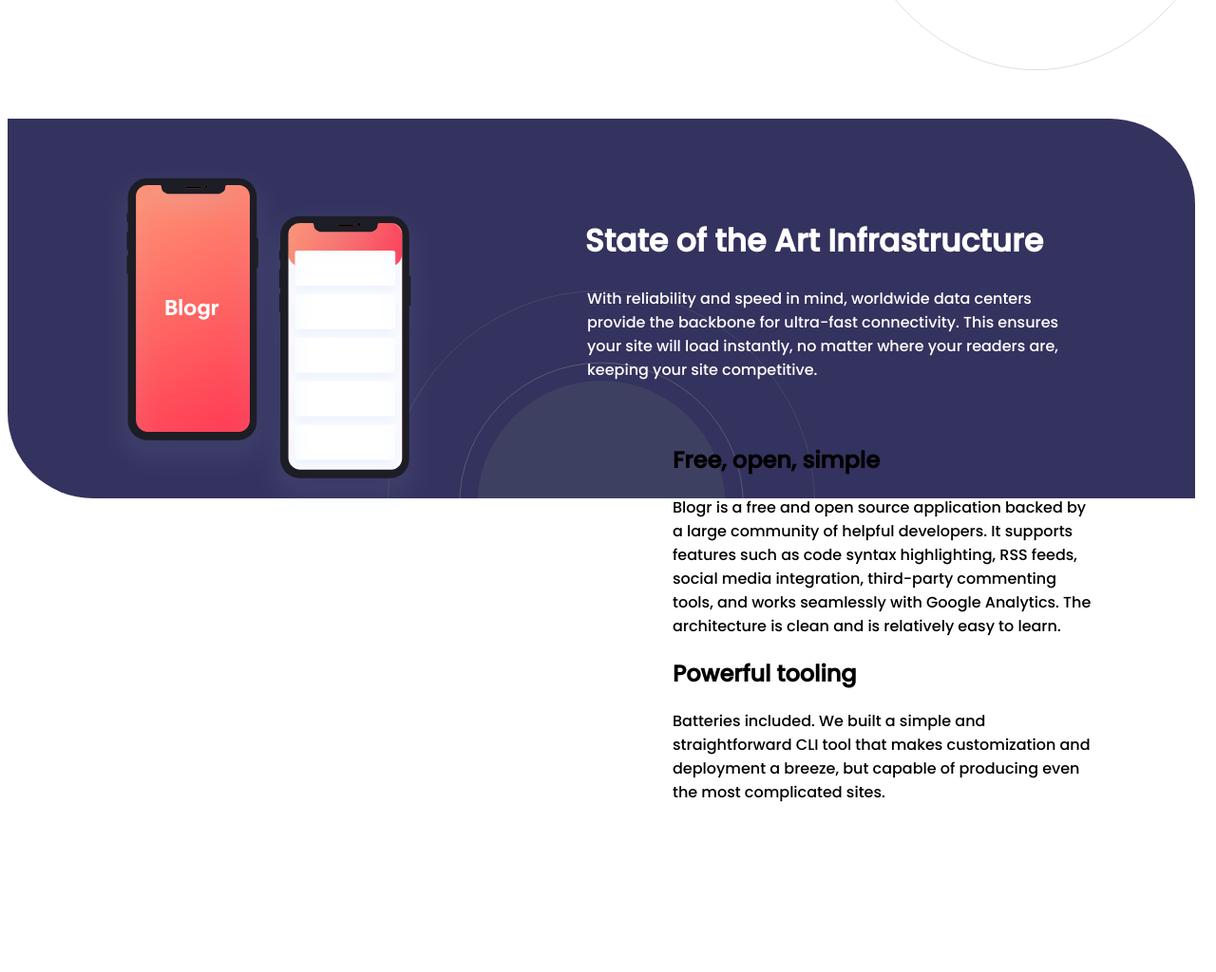
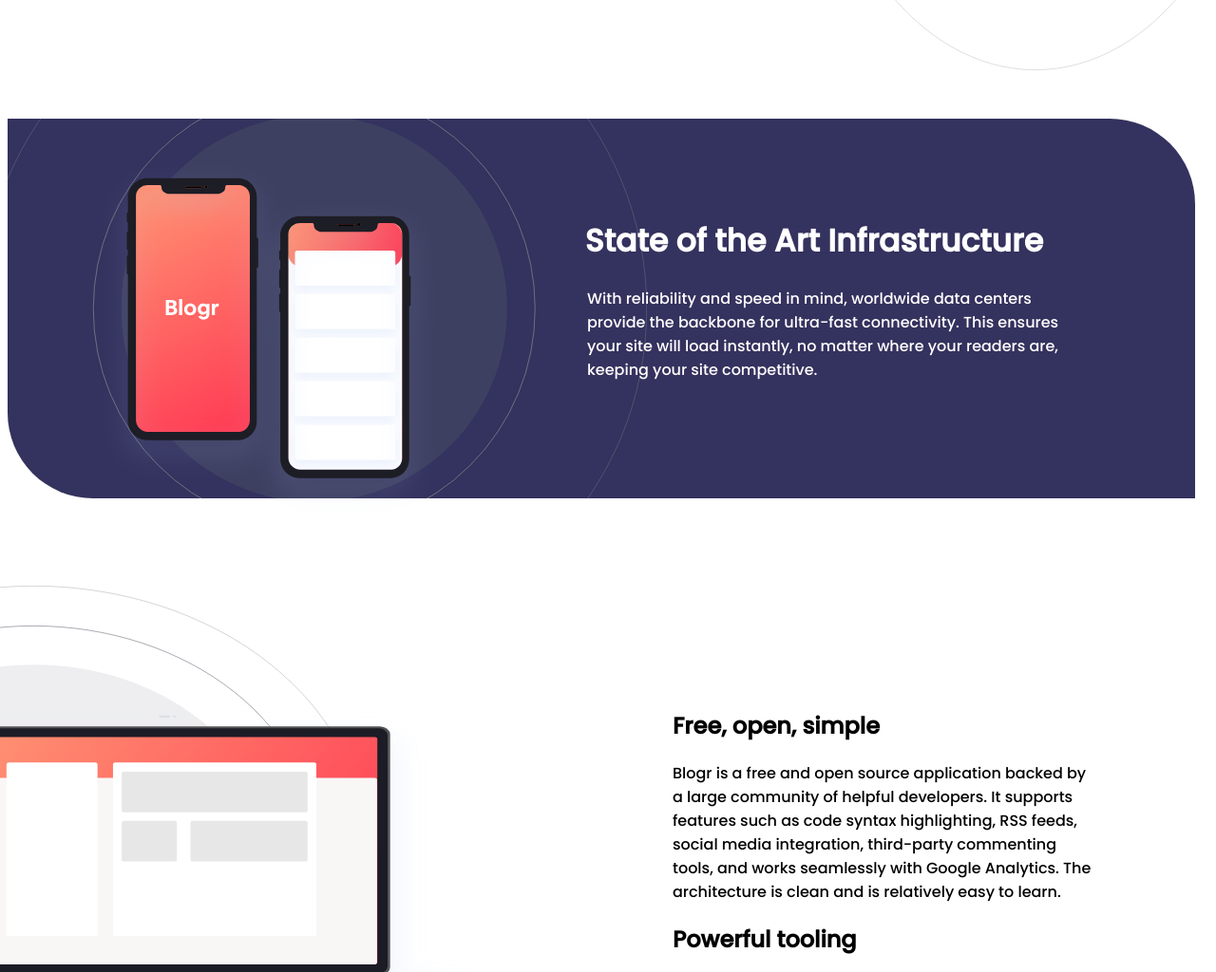
Before and after one commit to Sander9714/Frontendmentor2, a plain HTML site: page index.html in a window 1280 px wide. Shown: the part 1183-2207 px from the top of the page at 95% size. Drawn offline with Linux system fonts and the light colour scheme.

Commit message:
Fikset på ett bilde

```diff
--- a/style.css
+++ b/style.css
@@ -212,6 +212,8 @@ li {
   }
 
   .middlebottom {
+    background-size: 700px;
+    background-position: -5%, -200%;
     width: 1250px;
     height: 400px;
     display: flex;
@@ -250,6 +252,7 @@ li {
     justify-content: center;
   }
   .desktop-only-2 {
+    display: block;
     width: 70%;
     height: 70%;
     margin: 0;
```
